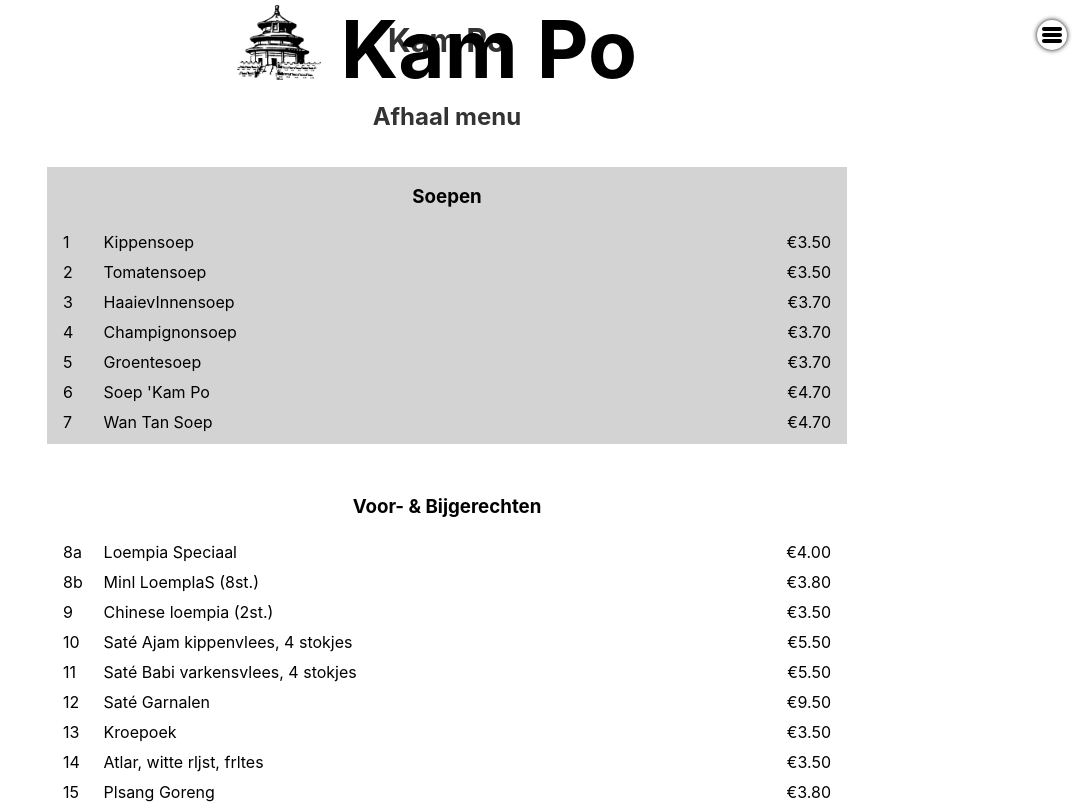
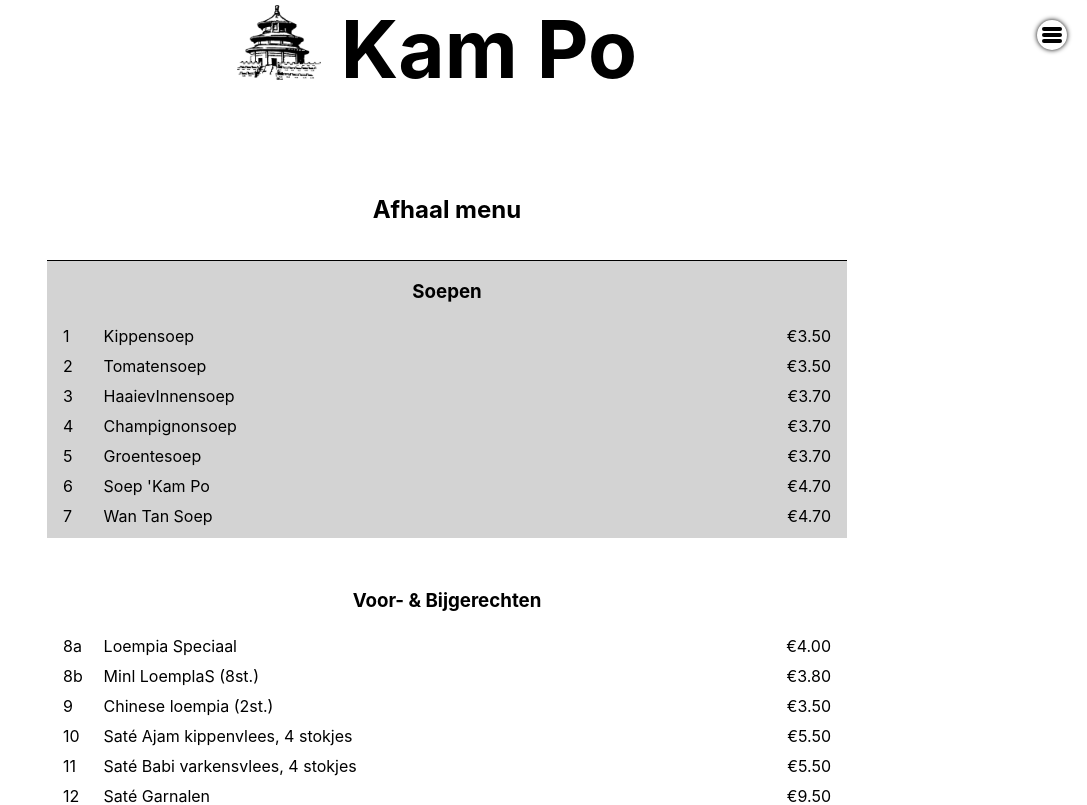
Before and after one commit to J-Segers/restaurant-kam-po, a React (Create React App) app: page /menu in a window 1280 px wide. Shown: the top 805 px of the page, without its empty margins (193-1280 px from the left). Built offline with nearby package versions, Linux system fonts and the light colour scheme.

Commit message:
menu geupdate

```diff
--- a/src/pages/menu/Menu.css
+++ b/src/pages/menu/Menu.css
@@ -6,16 +6,25 @@
     flex-wrap: wrap;
     justify-content: center;
     align-items: center;
+    margin-top: 125px;
 }
 
 .menu-categorie {
-    width: 100%;
+    width: 90%;
     display: flex;
     flex-wrap: wrap;
-    margin: none;
+    margin: 16px;
 }
 
-.menu-categorie:nth-child(odd) {
+.menu-categorie:first-of-type {
+    border-top: 1px solid black;
+}
+
+.menu-categorie:last-of-type {
+    margin-bottom: 50px;
+}
+
+.menu-categorie:nth-child(even) {
     background-color: lightgray;
 }
 
@@ -53,6 +62,10 @@
 }
 
 @media screen and (min-width: 768px) {
+    #menu {
+        margin-top: 175px;
+    }
+
     .menu-item {
         width: 800px;
         margin: 5px 16px;
--- a/src/pages/menu/Menu.js
+++ b/src/pages/menu/Menu.js
@@ -1,5 +1,6 @@
 import React, { useEffect } from 'react';
 import "./Menu.css";
+import { Link } from 'react-router-dom';
 
 function Menu({data}) {
 
@@ -15,7 +16,6 @@
 
     return (
         <div id="menu">
-            <h1>{data.restaurant}</h1>
             <h2>Afhaal menu</h2>
             {
                 menuCatArr.map((cat) => {
```
